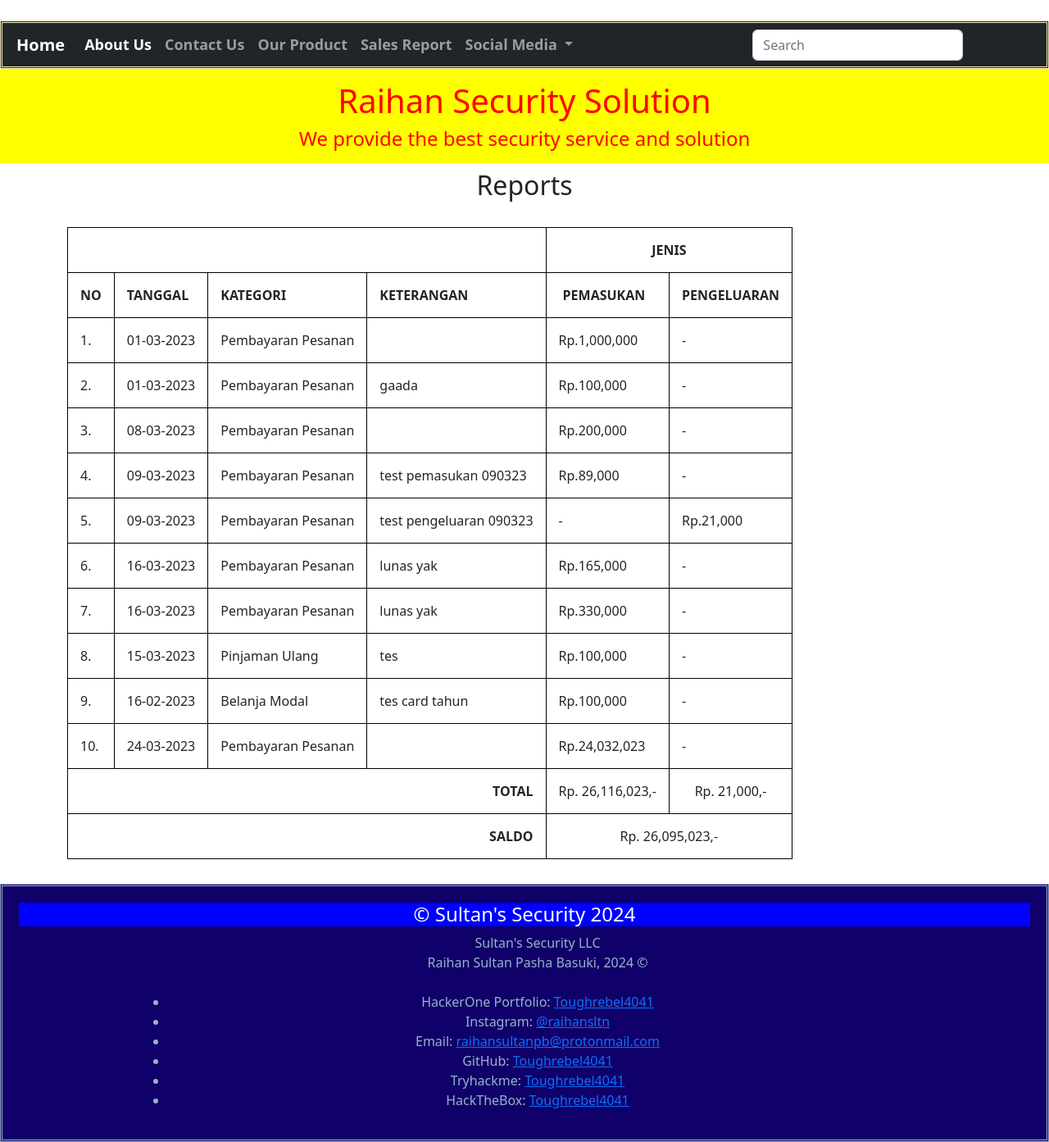
After one commit to Toughrebel4041/PemrogramanWeb-Tugas2, a PHP site: page /report.php in a window 1280 px wide. The commit adds this page. Shown: the whole page at 82% size. Run offline with PHP 8.4, Linux system fonts and the light colour scheme.

Commit message:
report added

```diff
--- a/header.php
+++ b/header.php
@@ -43,6 +43,9 @@ Tugas 2 Pemrograman Web -->
                       <li class="nav-item">
                         <a class="nav-link" href="product.php">Our Product</a>
                       </li>
+                      <li class="nav-item">
+                        <a class="nav-link" href="report.php">Sales Report</a>
+                      </li>
                       <li class="nav-item dropdown">
                         <a class="nav-link dropdown-toggle" href="#" id="navbarDropdown" role="button" data-bs-toggle="dropdown" aria-expanded="false">
                           Social Media
--- /dev/null
+++ b/report.php
@@ -0,0 +1,105 @@
+<?php
+    include "header.php";
+?>
+
+<h2 style="margin-top: 20opx; text-align:center;">Reports</h2>
+<style>
+    table, tr, td, th {
+    border: 1px solid black;
+    border-collapse: collapse;
+    padding: 15px;}
+    </style>
+
+<?php
+    $Date1=date_create('01-03-2023');
+    $Date2=date_create('01-03-2023');
+    $Date3=date_create('08-03-2023');
+    $Date4=date_create('09-03-2023');
+    $Date5=date_create('09-03-2023');
+    $Date6=date_create('16-03-2023');
+    $Date7=date_create('16-03-2023');
+    $Date8=date_create('15-03-2023');
+    $Date9=date_create('16-02-2023');
+    $Date10=date_create('24-03-2023');
+
+    function Total($arr) {
+        $Total=0;
+        foreach ($arr as $num) {
+            $Total += $num;
+        }
+        return $Total;
+    }
+
+    $PMSKArray = [1000000, 100000, 200000, 89000, 0, 165000, 330000, 100000, 100000, 24032023];
+    $Pemasukkan=array_map(function($num){
+        return number_format($num);
+    },$PMSKArray);
+
+    $pengeluaranArr = [0, 0, 0, 0, 21000, 0, 0, 0, 0, 0];
+    $pengeluaran=array_map(function($num){
+        return number_format($num);
+    }, $pengeluaranArr);
+
+    $PemasukkanTotal = Total($PMSKArray);
+    $PengeluaranTotal = Total($pengeluaranArr);
+    $Saldo = $PemasukkanTotal - $PengeluaranTotal;
+?>
+<div class="container">
+    <br>
+    <table>
+        <tr>
+            <th colspan="4"></th>
+            <th colspan="2" style="text-align:center;">JENIS</th>
+        </tr>
+        <tr><strong>
+            <th>NO</th>
+            <th>TANGGAL</th>
+            <th>KATEGORI</th>
+            <th>KETERANGAN</th>
+            <th style="padding-right:20px;padding-left:20px;">PEMASUKAN</th>
+            <th>PENGELUARAN</th>
+</strong></tr>
+        <?php
+            $report = array(
+                array("Nomor" => 1, "Tgl" => $Date1, "Kategori" => "Pembayaran Pesanan", "keterangan" =>"","pemasukan" => "Rp.".$Pemasukkan[0], "pengeluaran" => "-"),
+                array("Nomor" => 2, "Tgl" => $Date2, "Kategori" => "Pembayaran Pesanan", "keterangan" =>"gaada","pemasukan" => "Rp.".$Pemasukkan[1], "pengeluaran" => "-"),
+                array("Nomor" => 3, "Tgl" => $Date3, "Kategori" => "Pembayaran Pesanan", "keterangan" =>"","pemasukan" => "Rp.".$Pemasukkan[2], "pengeluaran" => "-"),
+                array("Nomor" => 4, "Tgl" => $Date4, "Kategori" => "Pembayaran Pesanan", "keterangan" =>"test pemasukan 090323","pemasukan" => "Rp.".$Pemasukkan[3], "pengeluaran" => "-"),
+                array("Nomor" => 5, "Tgl" => $Date5, "Kategori" => "Pembayaran Pesanan", "keterangan" =>"test pengeluaran 090323","pemasukan" => "-", "pengeluaran" => "Rp.".$pengeluaran[4]),
+                array("Nomor" => 6, "Tgl" => $Date6, "Kategori" => "Pembayaran Pesanan", "keterangan" =>"lunas yak","pemasukan" => "Rp.".$Pemasukkan[5], "pengeluaran" => "-"),
+                array("Nomor" => 7, "Tgl" => $Date7, "Kategori" => "Pembayaran Pesanan", "keterangan" =>"lunas yak","pemasukan" => "Rp.".$Pemasukkan[6], "pengeluaran" => "-"),
+                array("Nomor" => 8, "Tgl" => $Date8, "Kategori" => "Pinjaman Ulang", "keterangan" =>"tes","pemasukan" => "Rp.".$Pemasukkan[7], "pengeluaran" => "-"),
+                array("Nomor" => 9, "Tgl" => $Date9, "Kategori" => "Belanja Modal", "keterangan" =>"tes card tahun","pemasukan" => "Rp.".$Pemasukkan[8], "pengeluaran" => "-"),
+                array("Nomor" => 10, "Tgl" => $Date10, "Kategori" => "Pembayaran Pesanan", "keterangan" =>"","pemasukan" => "Rp.".$Pemasukkan[9], "pengeluaran" => "-"),
+            );
+            foreach($report as $subArray)
+            {
+        ?>
+        <tr>
+            <td><?php echo $subArray['Nomor']; ?>.</td>
+            <td><?php echo $subArray['Tgl']->format('d-m-Y'); ?></td>
+            <td><?php echo $subArray['Kategori']; ?></td>
+            <td style="text-align: left;"><?php echo $subArray['keterangan']; ?></td>
+            <td style='text-align: left;'><?php echo $subArray['pemasukan']; ?></td>
+            <td style="text-align: left;"><?php echo $subArray['pengeluaran']; ?></td>
+        </tr>
+        <?php
+            }
+        ?>
+        <tr>
+            <td style="border-right: none;" colspan="3"></td>
+            <th style="text-align: right; border-right:none; border-left: none;">TOTAL</th>
+            <td style="text-align: center;">Rp. <?php echo number_format($PemasukkanTotal) ?>,-</td>
+            <td style="text-align: center;">Rp. <?php echo number_format($PengeluaranTotal) ?>,-</td>
+        </tr>
+        <tr>
+            <td style="border-right: none;" colspan="3"></td>
+            <th style="text-align: right; border-right:none; border-left: none;">SALDO</th>
+            <td style="text-align: center;" colspan="2">Rp. <?php echo number_format($Saldo) ?>,-</td>
+        </tr>
+    </table>
+</div>
+
+<?php
+    include "footer.php";
+?>
```
